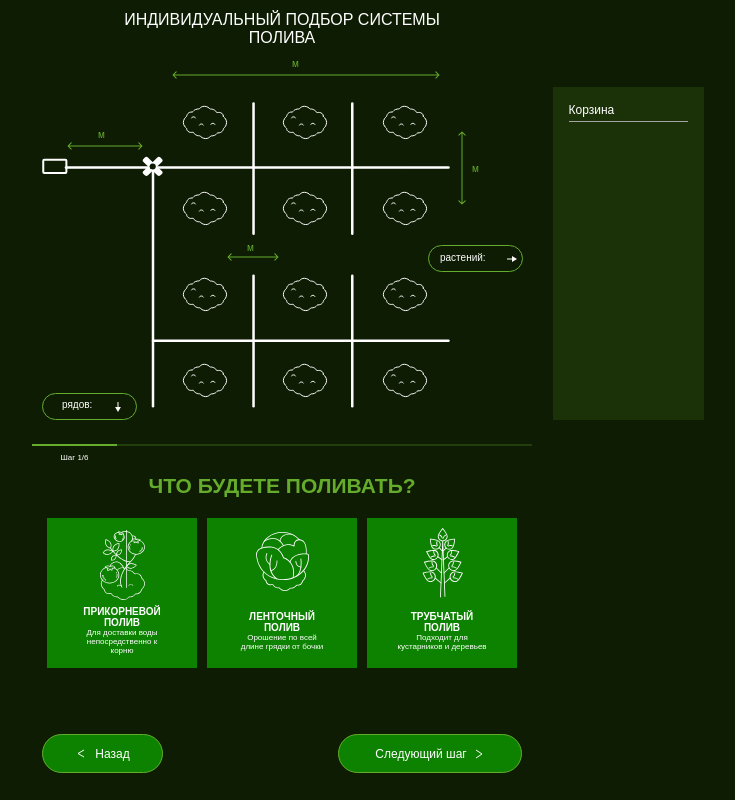
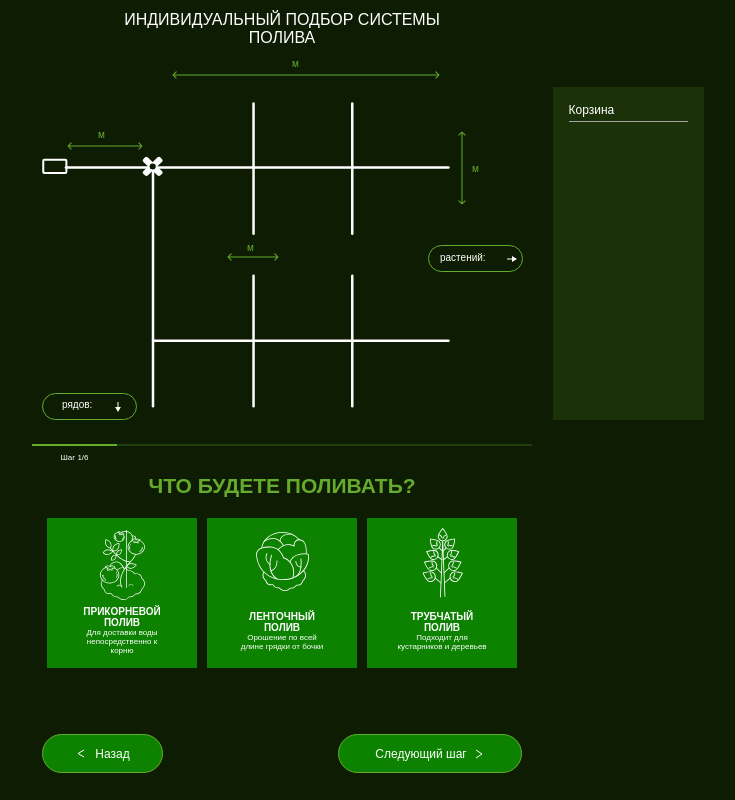
Before and after one commit to GFedorov/MPCalculator, a Next.js app: page / in a window 1280 px wide. Shown: the whole page, without its empty margins (358-1093 px from the left). Built offline with nearby package versions, Linux system fonts and the light colour scheme.

Commit message:
svg fix
Co-authored-by: Naukomania <Naukomania@users.noreply.github.com>

```diff
--- a/components/Question.js
+++ b/components/Question.js
@@ -7,22 +7,18 @@ const Question = ({ item, setAnswer, currentAnswer }) => {
       <div className="question__answer">
         {item.type === "buttons" &&
           item.options.map((option) => (
-            <>
             <span
               onClick={() => setAnswer(option.name)}
               key={option.name}
               className={`question__btn ${
                 !!option.extraClasses ? option.extraClasses : ""
-                } ${
-                  currentAnswer === option.name ? "question__btn_active" : ""
-                }`}
+              } ${currentAnswer === option.name ? "question__btn_active" : ""}`}
             >
               <span className="question__btn__check"></span>
               <p className="question__btn__text">{option.text}</p>
 
               <p className="question__btn__desc">{option.description}</p>
             </span>
-            </>
           ))}
         {item.type === "number" && (
           <input type="number" onChange={(e) => setAnswer(e.target.value)} />
--- a/pages/index.js
+++ b/pages/index.js
@@ -67,7 +67,13 @@ const IndexPage = () => {
         <div className="field-wrapper__main main">
           <h1 className="main__title">ИНДИВИДУАЛЬНЫЙ ПОДБОР СИСТЕМЫ ПОЛИВА</h1>
           <div className="main__field">
-            <SvgField settings={{ ...chosenSettings, type: choosenScenario }} />
+            <SvgField
+              {...{
+                ...chosenSettings,
+                type: choosenScenario,
+                choosenScenario,
+              }}
+            />
             <div className="cart-wrapper">
               <Cart settings={chosenSettings} />
             </div>
@@ -85,10 +91,10 @@ const IndexPage = () => {
               {questions.map((question, index) => {
                 return (
                   <div
+                    key={question.name ? question.name : index}
                     className={question.type === "buttons" ? "" : "grid__col-6"}
                   >
                     <Question
-                      key={question.name}
                       item={question}
                       currentAnswer={
                         scenarioInfo[stepIndex]
```
Lines whose indentation alone changed are shown as unchanged.
